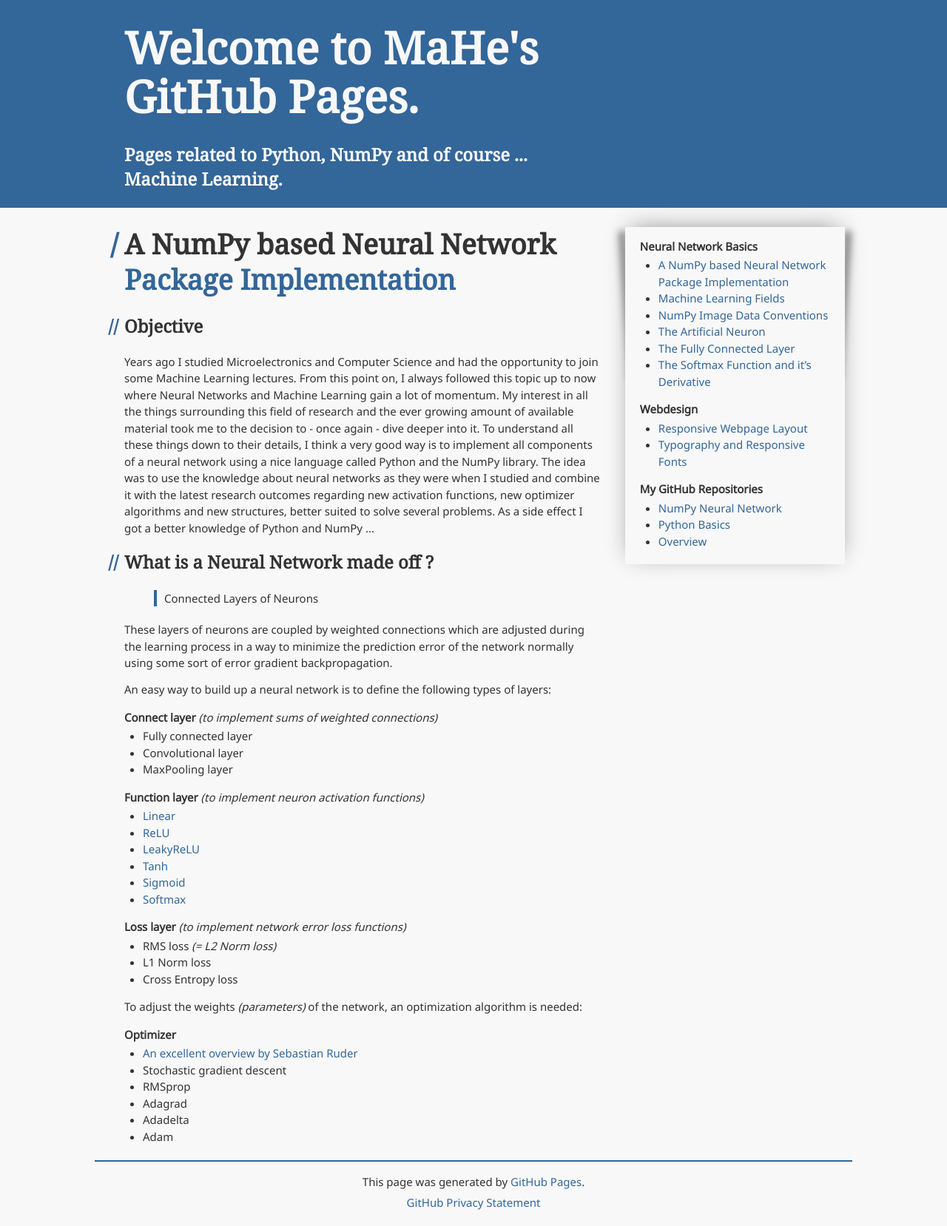
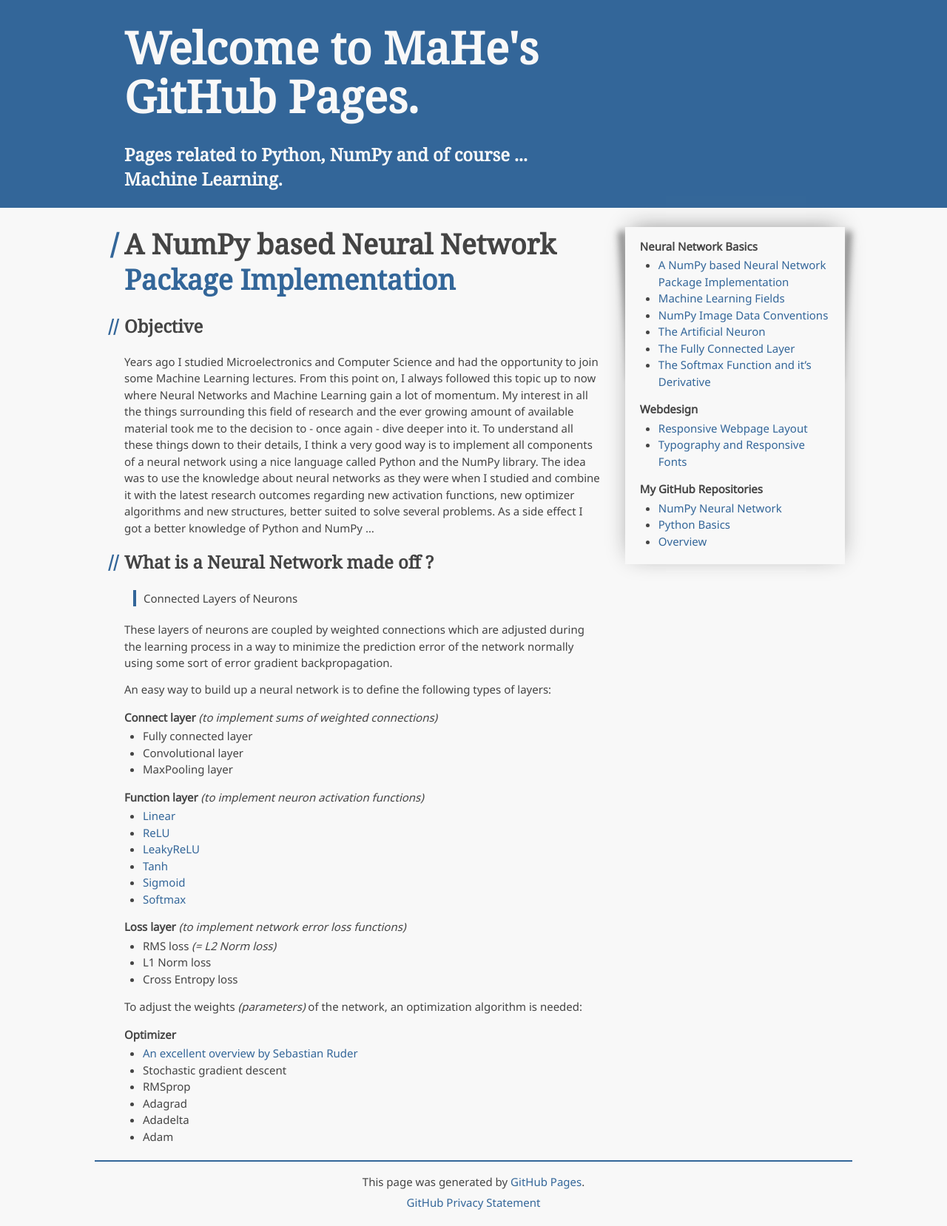
Before and after one commit to m-a-h-e/m-a-h-e.github.io, a Jekyll site: the page built from index.md, in a window 1280 px wide. Shown: the whole page at 74% size. Built offline with Jekyll 4.4.1, drawn with Linux system fonts in a browser that asks for light colours; our own code applies the rules of GitHub Pages for plain Markdown files.

Commit message:
some styling

```diff
--- a/assets/css/style.scss
+++ b/assets/css/style.scss
@@ -119,10 +119,10 @@
     --headerlinkactive: #ACE;
 
     --contentbg: #F8F8F8;
-    --contentfg: #333;
+    --contentfg: #444;
     --contentlinkactive: #246;
 
-    --codebg: #f0f2f4;
+    --codebg: #f0f0f0;
     --shadow: #888;
 }
 
@@ -169,8 +169,8 @@
 
 blockquote {
     padding-left: 10px;
-    margin-top: 20px;
-    margin-bottom: 20px;
+    margin: 20px;
+    margin-left: 12px;
     border-left: 4px solid var(--headerbg);
 }
 p.note {
@@ -185,6 +185,8 @@
 pre.highlight {
     background-color: var(--codebg);
     padding: 15px;
+    border: 1px solid #ccc;
+    border-radius: 4px;
 }
 pre code {
     background-color: var(--codebg);
```
